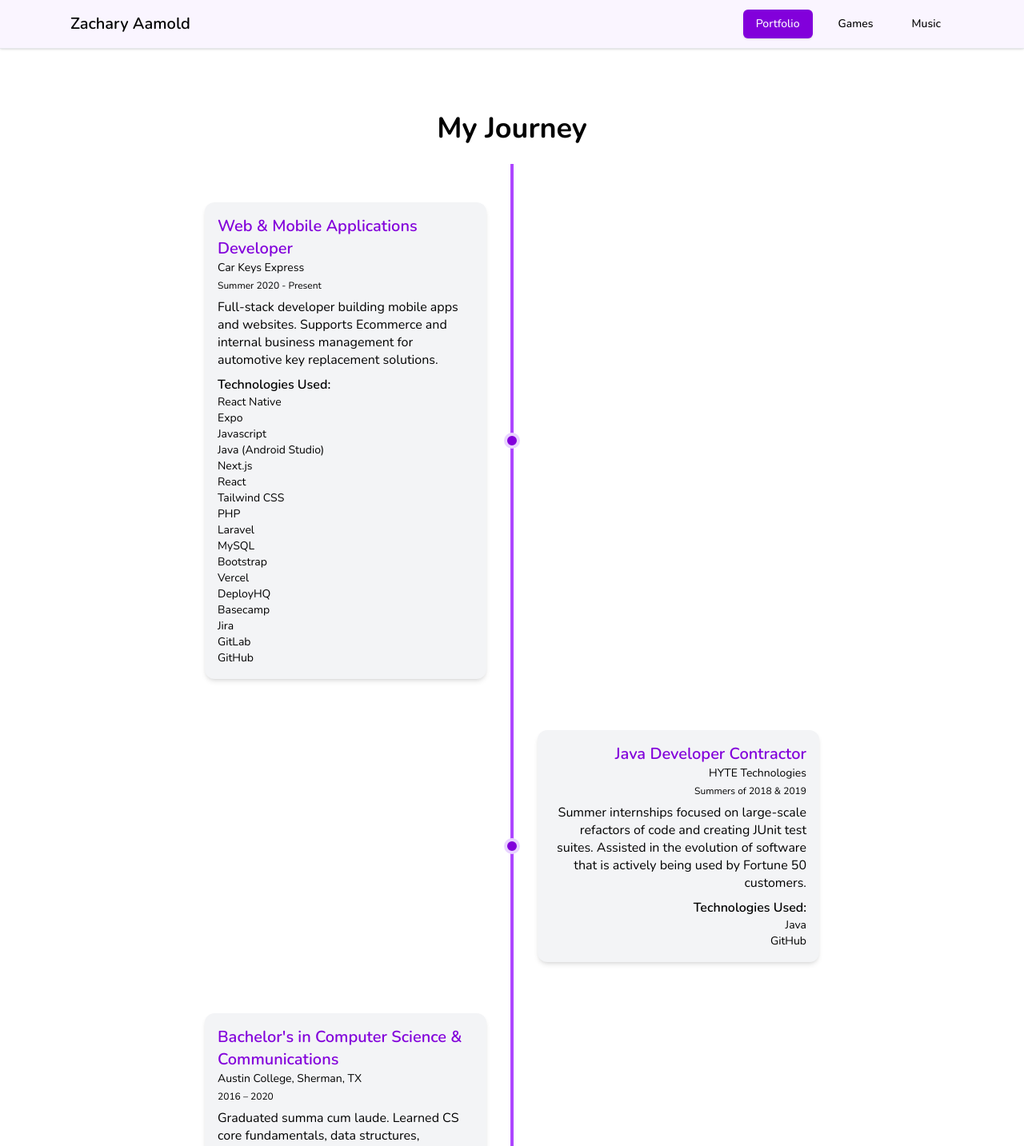
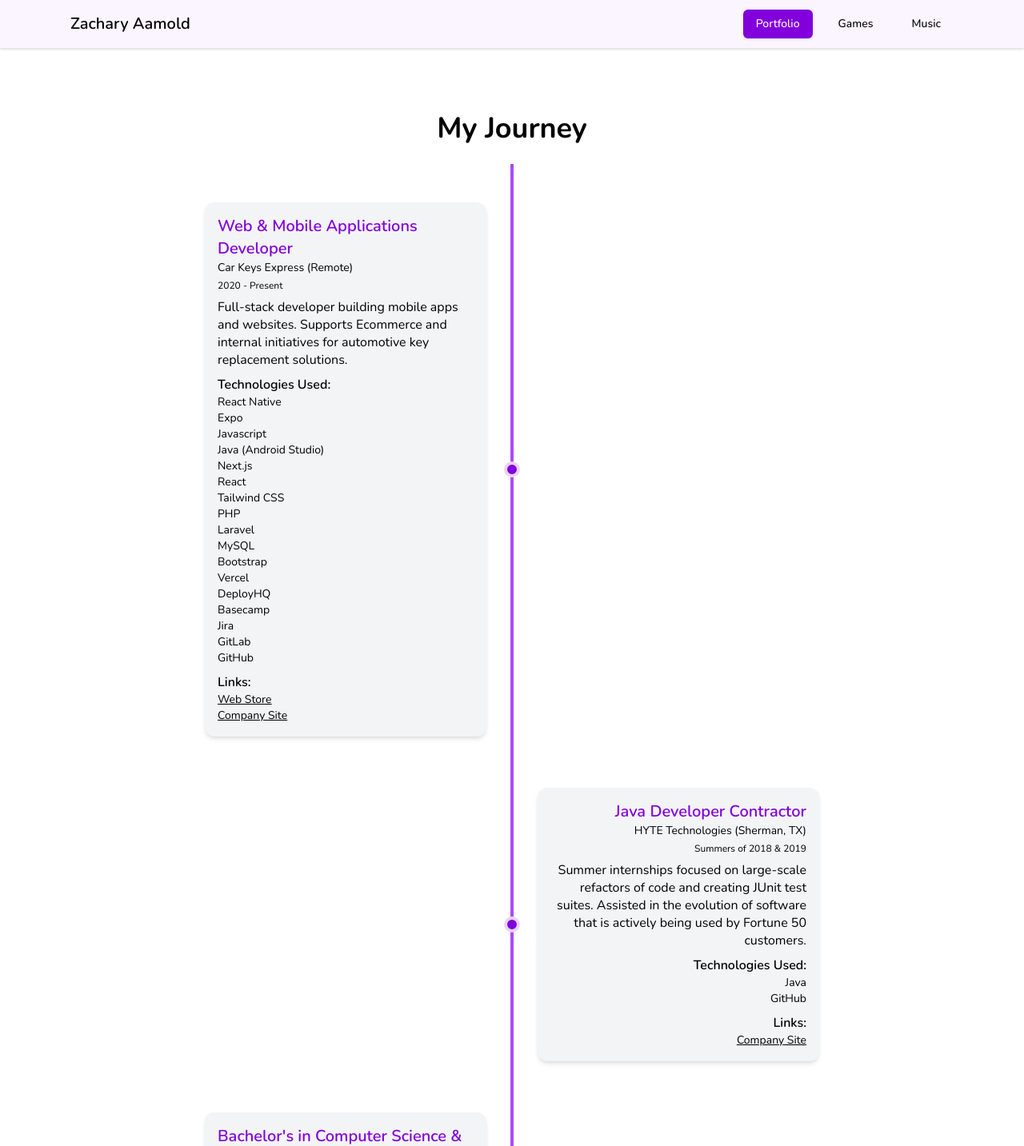
Before and after one commit to zaamold/zaamold-website, a Next.js app: page /portfolio in a window 1280 px wide. Shown: the top 1433 px of the page at 80% size. Built offline with nearby package versions, Linux system fonts and the light colour scheme.

Commit message:
Improved timeline

```diff
--- a/src/app/portfolio/page.js
+++ b/src/app/portfolio/page.js
@@ -4,10 +4,10 @@ export default function PortfolioPage() {
   const careerEvents = [
     {
       title: "Web & Mobile Applications Developer",
-      subtitle: "Car Keys Express",
-      date: "Summer 2020 - Present",
+      subtitle: "Car Keys Express (Remote)",
+      date: "2020 - Present",
       description:
-        "Full-stack developer building mobile apps and websites. Supports Ecommerce and internal business management for automotive key replacement solutions.",
+        "Full-stack developer building mobile apps and websites. Supports Ecommerce and internal initiatives for automotive key replacement solutions.",
       technologies: [
         "React Native",
         "Expo",
@@ -26,22 +26,38 @@ export default function PortfolioPage() {
         "Jira",
         "GitLab",
         "GitHub"
+      ],
+      links: [
+        {
+          name: "Web Store",
+          href: "https://store.carkeysexpress.com",
+        },
+        {
+          name: "Company Site",
+          href: "https://carkeysexpress.com/",
+        },
       ]
     },
     {
       title: "Java Developer Contractor",
-      subtitle: "HYTE Technologies",
+      subtitle: "HYTE Technologies (Sherman, TX)",
       date: "Summers of 2018 & 2019",
       description:
         "Summer internships focused on large-scale refactors of code and creating JUnit test suites. Assisted in the evolution of software that is actively being used by Fortune 50 customers.",
       technologies: [
         "Java",
         "GitHub"
+      ],
+      links: [
+        {
+          name: "Company Site",
+          href: "https://hyte.io/",
+        },
       ]
     },
     {
       title: "Bachelor's in Computer Science & Communications",
-      subtitle: "Austin College, Sherman, TX",
+      subtitle: "Austin College (Sherman, TX)",
       date: "2016 – 2020",
       description:
         "Graduated summa cum laude. Learned CS core fundamentals, data structures, networking, software engineering, video game development, and several programming languages. Tutored CS students for two years. President of the Computer Science & Robotics Club for one year.",
@@ -56,6 +72,12 @@ export default function PortfolioPage() {
         "SQLite",
         "C",
         "Haskell",
+      ],
+      links: [
+        {
+          name: "School Site",
+          href: "https://www.austincollege.edu/",
+        },
       ]
     },
   ];
--- a/src/components/ui/timeline.js
+++ b/src/components/ui/timeline.js
@@ -40,9 +40,19 @@ export default function Timeline({ events }) {
                 {event.technologies && (
                     <div>
                         <p className="mt-2 font-semibold">Technologies Used:</p>
-                        <ul>
+                        <ul className="flex flex-col gap-y-[0.75]">
                         {event.technologies.map(tech => (
                             <li className="text-sm">{tech}</li>
+                        ))}
+                        </ul>
+                    </div>
+                )}
+                {event.links && (
+                    <div>
+                        <p className="mt-2 font-semibold">Links:</p>
+                        <ul>
+                        {event.links.map(link => (
+                            <li className="text-sm underline hover:text-purple-700 transition-all"><a href={link.href} target="_blank">{link.name}</a></li>
                         ))}
                         </ul>
                     </div>
```
